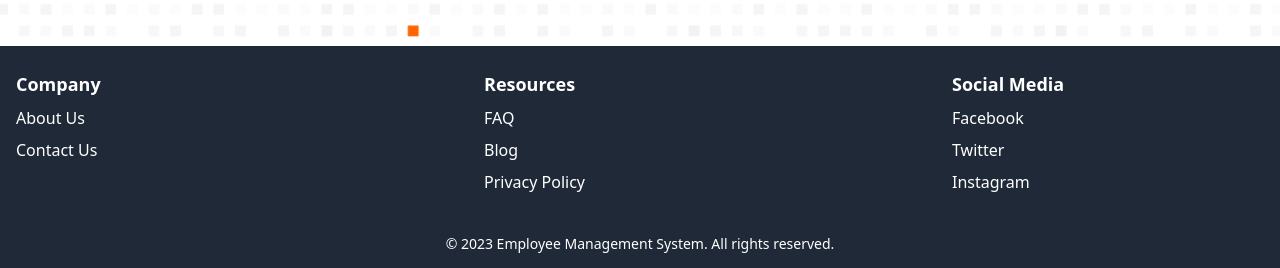
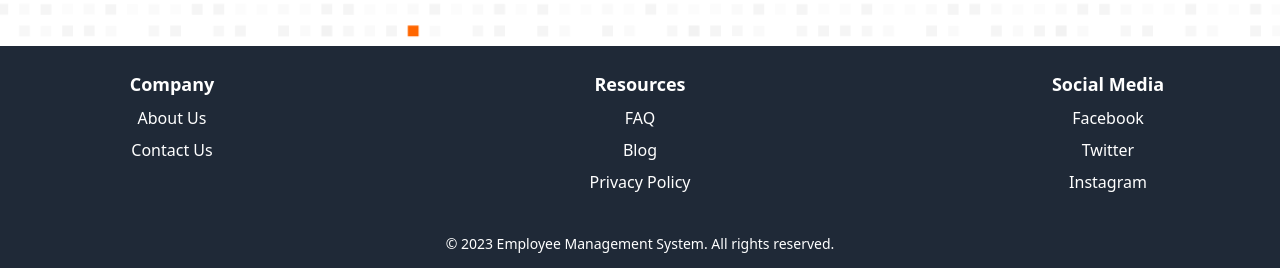
Before and after one commit to akibahmed229/Java-Employee_Management-System-Website, a React (Vite) app: page / in a window 1280 px wide. Shown: the part 1355-1623 px from the top of the page. Built offline with nearby package versions, Linux system fonts and the light colour scheme.

Commit message:
footer position fixed

```diff
--- a/src/components/Footer.jsx
+++ b/src/components/Footer.jsx
@@ -3,7 +3,7 @@ import { Link } from "react-router-dom";
 const Footer = () => {
   return (
     <footer className="bg-gray-800 text-white py-6">
-      <div className="container mx-auto px-4">
+      <div className="container mx-auto px-4 text-center">
         <div className="flex flex-wrap justify-between">
           <div className="w-full md:w-1/3 lg:w-1/4 mb-4">
             <h2 className="text-lg font-bold mb-2">Company</h2>
@@ -16,7 +16,7 @@ const Footer = () => {
               </li>
             </ul>
           </div>
-          <div className="w-full md:w-1/3 lg:w-1/4 mb-4">
+          <div className="w-full md:w-1/3 lg:w-1/4 mb-4 text-center">
             <h2 className="text-lg font-bold mb-2">Resources</h2>
             <ul className="list-none">
               <li className="mb-2">
@@ -30,7 +30,7 @@ const Footer = () => {
               </li>
             </ul>
           </div>
-          <div className="w-full md:w-1/3 lg:w-1/4 mb-4">
+          <div className="w-full md:w-1/3 lg:w-1/4 mb-4 text-center">
             <h2 className="text-lg font-bold mb-2">Social Media</h2>
             <ul className="list-none">
               <li className="mb-2 cursor-pointer">
```
